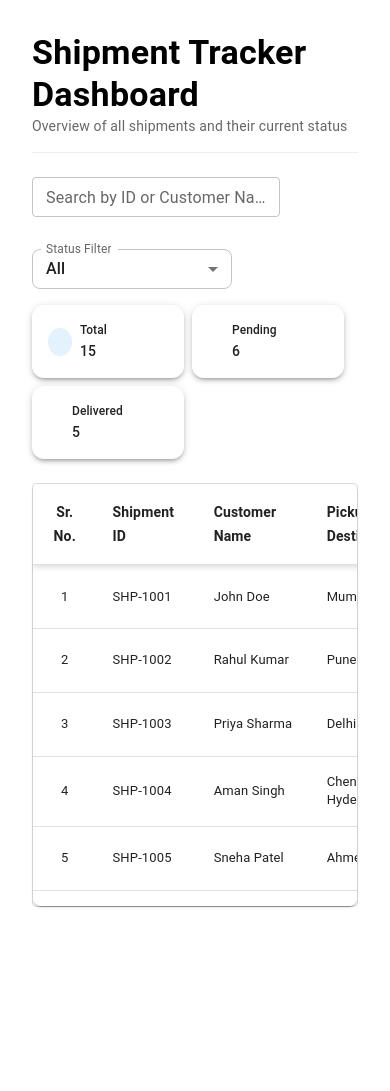
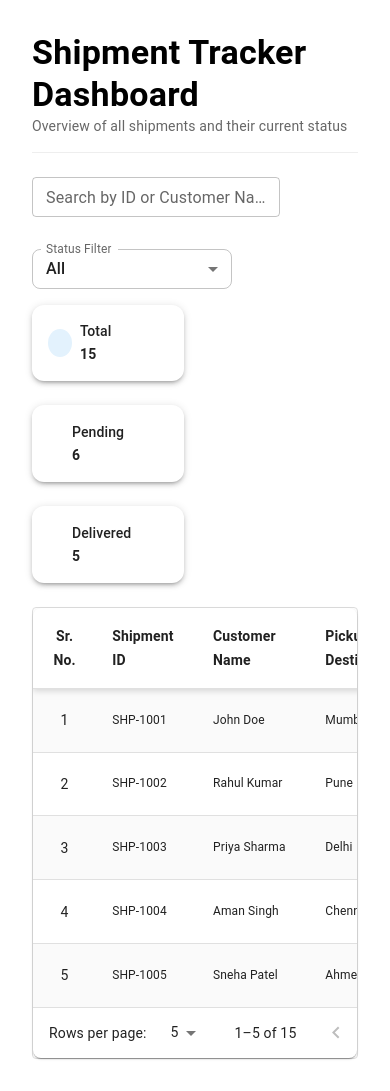
Before and after one commit to ghanshyamsatote/shipment-dashboard, a React (Vite) app: page / in a window 390 px wide. Before the commit the page ends 939 px from the top, so only its background shows below. Built offline with nearby package versions, Linux system fonts and the light colour scheme; some icons are missing.

Commit message:
update UI

```diff
--- a/src/components/ShipmentDetailModel.jsx
+++ b/src/components/ShipmentDetailModel.jsx
@@ -16,7 +16,7 @@ import CloseIcon from '@mui/icons-material/Close';
 import Fade from '@mui/material/Fade';
 import { useState, useEffect } from "react";
 const Transition = forwardRef(function Transition(props, ref) {
-  return <Fade ref={ref} {...props} timeout={{ enter: 500, exit: 500 }} />;
+  return <Fade ref={ref} {...props} timeout={{ enter: 300, exit: 500 }} />;
 });
 export default function ShipmentDetailModal({
   shipment,
@@ -61,16 +61,25 @@ useEffect(() => {
   {/* Close Button */}
   <IconButton
     onClick={onClose}
+    aria-label='close modal'
     sx={{
       position: "absolute",
       top: 8,
       right: 8,
       color: "text.secondary",
+       "&:hover": { bgcolor: "rgba(0,0,0,0.04)" }
     }}
   >
     <CloseIcon />
   </IconButton>
-
+ <DialogContent
+    dividers
+    sx={{
+      overflowY: "auto",
+      py: 2,
+      px: { xs: 1, sm: 2 },
+    }}
+  >
   {/* Top: Shipment title */}
    <Box mb={3}>
      <Typography variant="h5" fontWeight={700}>
@@ -101,8 +110,8 @@ useEffect(() => {
       </Box>
 
       {/* Shipment Info */}
-      <Box sx={{ mb: 3, p: 2, bgcolor: "#f9f9f9", borderRadius: 2 }}>
-        <Typography variant="subtitle2" fontWeight={600} sx={{ mb: 1 }}>
+      <Box sx={{ mb: 3, p: { xs: 1, sm: 2 }, bgcolor: "#f9f9f9", borderRadius: 2 }}>
+        <Typography variant="subtitle2" fontWeight={600} sx={{ mb: 2 }}>
           Shipment Info
         </Typography>
         <Grid container spacing={5}>
@@ -126,6 +135,9 @@ useEffect(() => {
               fullWidth
               sx={{ borderRadius: 2 }}
               onChange={(e) => setLocalStatus(e.target.value)}
+                MenuProps={{
+    PaperProps: { sx: { maxHeight: 200 } }
+  }}
             >
               <MenuItem value="Pending">Pending</MenuItem>
               <MenuItem value="In Transit">In Transit</MenuItem>
@@ -134,9 +146,9 @@ useEffect(() => {
           </Grid>
         </Grid>
       </Box>
-
+</DialogContent>
   {/* Actions */}
-  <Box display="flex" justifyContent="flex-end" gap={2} mt={4}>
+<DialogActions sx={{ px: 3, pb: 2 }}>
   <Button
     onClick={onClose}
     variant="outlined"
@@ -152,7 +164,8 @@ useEffect(() => {
   >
     Update
   </Button>
-  </Box>
+</DialogActions>
+
 </Dialog>
 
 
--- a/src/components/ShipmentTable.jsx
+++ b/src/components/ShipmentTable.jsx
@@ -7,76 +7,152 @@ import {
   TableRow,
   Paper,
   Button,
+  TablePagination
 } from "@mui/material";
 import VisibilityIcon from "@mui/icons-material/Visibility";
 import StatusBadge from "./StatusBadge";
+import { useState } from "react";
+export default function ShipmentTable({ shipments, onViewDetails }) {
+   const [page, setPage] = useState(0);
+  const [rowsPerPage, setRowsPerPage] = useState(
+  window.innerWidth < 768 ? 5 : 10
+);
 
-export default function ShipmentTable({ shipments, onViewDetails }) {
+  const handleChangePage = (event, newPage) => {
+    setPage(newPage);
+  };
+
+  const handleChangeRowsPerPage = (event) => {
+    setRowsPerPage(parseInt(event.target.value, 10));
+    setPage(0);
+  };
+
+    const paginatedShipments = shipments.slice(
+    page * rowsPerPage,
+    page * rowsPerPage + rowsPerPage
+  );
+
+
   return (
+    <>
+  <Paper sx={{ width: "100%", overflow: "hidden", borderRadius: 2 }}>
+      {/* Table container with fixed height */}
     <TableContainer
-  component={Paper}
   sx={{
-    maxHeight: { xs: "50vh", sm: "60vh", md: "65vh" },
-         // vertical scroll
-    overflow: "auto",        // vertical + horizontal scroll
-    borderRadius: 2,
-    fontFamily: "Roboto, Helvetica, Arial, sans-serif",
+    maxHeight: '60vh', // 60% of the viewport height
+    height:'auto',
+    overflowX: "auto",
+    width: "100%",
   }}
 >
+
+
         <Table stickyHeader sx={{ minWidth: 650 }}>
-        {/* Table Header */}
+          {/* Table Head */}
           <TableHead
             sx={{
               backgroundColor: "#f5f5f5",
-    boxShadow: "0px 2px 6px rgba(0,0,0,0.15)", // 👈 subtle shadow
+              boxShadow: "0px 2px 6px rgba(0,0,0,0.15)",
               position: "sticky",
               top: 0,
               zIndex: 2,
             }}
           >
-
-          <TableRow hover sx={{ "&:hover": { backgroundColor: "#f9f9f9" } }}>
-
-            <TableCell sx={{ fontWeight: 600, fontSize: 14, textAlign: "center" }}>
+            <TableRow
+              sx={{
+                "&:hover": { backgroundColor: "#f9f9f9" },
+                fontSize: 14,
+              }}
+            >
+              <TableCell sx={{ fontWeight: 600, textAlign: "center" }}>
                 Sr. No.
               </TableCell>
-            <TableCell sx={{ fontWeight: 600, fontSize: 14 }}>Shipment ID</TableCell>
-            <TableCell sx={{ fontWeight: 600, fontSize: 14 }}>Customer Name</TableCell>
-            <TableCell sx={{ fontWeight: 600, fontSize: 14 }}>Pickup Location → Destination</TableCell>
-            <TableCell sx={{ fontWeight: 600, fontSize: 14, textAlign: "center" }}>Status</TableCell>
-            <TableCell sx={{ fontWeight: 600, fontSize: 14, textAlign: "center" }}>Action</TableCell>
+              <TableCell sx={{ fontWeight: 600 }}>Shipment ID</TableCell>
+              <TableCell sx={{ fontWeight: 600 }}>Customer Name</TableCell>
+              <TableCell sx={{ fontWeight: 600 }}>
+                Pickup Location → Destination
+              </TableCell>
+              <TableCell sx={{ fontWeight: 600, textAlign: "center" }}>
+                Status
+              </TableCell>
+              <TableCell sx={{ fontWeight: 600, textAlign: "center" }}>
+                Action
+              </TableCell>
             </TableRow>
           </TableHead>
 
           {/* Table Body */}
-        {/* Show "No Data" message if shipments list is empty */}
-{shipments.length === 0 ? (
           <TableBody>
+            {paginatedShipments.length === 0 ? (
               <TableRow>
-      <TableCell colSpan={6} align="center" sx={{ py: 3, fontWeight: 600 }}>
-        Data not Found
+                <TableCell
+                  colSpan={6}
+                  align="center"
+                  sx={{ py: 5, fontStyle: "italic", color: "#999" }}
+                >
+                  No shipments found
                 </TableCell>
               </TableRow>
-  </TableBody>
             ) : (
-  <TableBody>
-    {shipments.map((shipment, index) => (
-      <TableRow key={shipment.id} hover>
-        <TableCell sx={{ fontSize: 13, textAlign: "center" }}>{index + 1}</TableCell>
-        <TableCell sx={{ fontSize: 13 }}>{shipment.id}</TableCell>
-        <TableCell sx={{ fontSize: 13 }}>{shipment.customerName}</TableCell>
-        <TableCell sx={{ fontSize: 13 }}>
+              <>
+                {paginatedShipments.map((shipment, index) => (
+                  <TableRow
+                    key={shipment.id}
+                    hover
+                    sx={{
+                      "&:nth-of-type(odd)": { backgroundColor: "#fafafa" },
+                    }}
+                  >
+                    <TableCell sx={{ textAlign: "center", fontSize: 14 }}>
+                      {page * rowsPerPage + index + 1}
+                    </TableCell>
+                    <TableCell
+  sx={{
+    fontSize: { xs: 12, sm: 13, md: 14 },
+    wordBreak: "break-word",
+    maxWidth: { xs: 120, sm: 200 },
+  }}
+>{shipment.id}</TableCell>
+                    <TableCell
+  sx={{
+    fontSize: { xs: 12, sm: 13, md: 14 },
+    wordBreak: "break-word",
+    maxWidth: { xs: 120, sm: 200 },
+  }}
+>
+                      {shipment.customerName}
+                    </TableCell>
+                    <TableCell
+  sx={{
+    fontSize: { xs: 12, sm: 13, md: 14 },
+    wordBreak: "break-word",
+    maxWidth: { xs: 120, sm: 200 },
+  }}
+>
                       {shipment.pickup} → {shipment.destination}
                     </TableCell>
-        <TableCell sx={{ textAlign: "center" }}>
+                    <TableCell
+  sx={{
+    fontSize: { xs: 12, sm: 13, md: 14 },
+    wordBreak: "break-word",
+    maxWidth: { xs: 120, sm: 200 },
+  }}
+>
                       <StatusBadge status={shipment.status} />
                     </TableCell>
-        <TableCell sx={{ textAlign: "center" }}>
+                    <TableCell
+  sx={{
+    fontSize: { xs: 12, sm: 13, md: 14 },
+    wordBreak: "break-word",
+    maxWidth: { xs: 120, sm: 200 },
+  }}
+>
                       <Button
                         variant="contained"
                         color="primary"
                         size="small"
                         startIcon={<VisibilityIcon />}
+                        sx={{ minWidth: 80 }}
                         onClick={() => onViewDetails(shipment)}
                       >
                         View
@@ -84,10 +160,29 @@ export default function ShipmentTable({ shipments, onViewDetails }) {
                     </TableCell>
                   </TableRow>
                 ))}
+
+                {/* Empty rows to maintain table height */}
+
+              </>
+            )}
           </TableBody>
-)}
-
         </Table>
       </TableContainer>
+
+      {/* Pagination */}
+      <TablePagination
+        component="div"
+        count={shipments.length}
+        page={page}
+        onPageChange={handleChangePage}
+        rowsPerPage={rowsPerPage}
+        onRowsPerPageChange={handleChangeRowsPerPage}
+        rowsPerPageOptions={[5, 10, 25, 50]}
+        sx={{
+          "& .MuiTablePagination-toolbar": { minHeight: 50 },
+        }}
+      />
+    </Paper>
+</>
   );
 }
--- a/src/pages/ShipmentList.jsx
+++ b/src/pages/ShipmentList.jsx
@@ -53,12 +53,12 @@ export default function ShipmentList() {
           <FilterBar searchQuery={searchQuery} setSearchQuery={setSearchQuery} />
 
         </Box>
-        <Box>
+        <Box sx={{gap: { xs: 3, md: 2 }}}>
             <FilterStatus   statusFilter={statusFilter} setStatusFilter={setStatusFilter}/>
         </Box>
 
         {/* Stats Cards */}
-        <Box sx={{ display: "flex", gap: 1, flexWrap: "wrap", flex: 1 }}>
+        <Box sx={{ display: "flex", gap: { xs: 3, md: 2 }, flexWrap: "wrap", flex: 1 }}>
          <Card sx={{
   p: 2,
   flex: "0 1 120px",
@@ -74,8 +74,8 @@ export default function ShipmentList() {
 </Box>
 
             <Box>
-              <Typography variant="subtitle2" sx={{ fontSize: 12 }}>Total</Typography>
-              <Typography variant="h6" sx={{ fontSize: 14 }}>{shipments.length}</Typography>
+              <Typography variant="subtitle2" sx={{ fontSize: 14 }}>Total</Typography>
+              <Typography variant="h6" sx={{ fontSize: 14, fontWeight: 700 }}>{shipments.length}</Typography>
             </Box>
           </Card>
 
@@ -91,8 +91,8 @@ export default function ShipmentList() {
 
             <PendingActionsIcon color="warning" fontSize="small" />
             <Box>
-              <Typography variant="subtitle2" sx={{ fontSize: 12 }}>Pending</Typography>
-              <Typography variant="h6" sx={{ fontSize: 14 }}>
+              <Typography variant="h6" sx={{ fontSize: 14 }}>Pending</Typography>
+              <Typography variant="h6" sx={{ fontSize: 14, fontWeight: 700 }}>
                 {shipments.filter((s) => s.status === "Pending").length}
               </Typography>
             </Box>
@@ -110,8 +110,8 @@ export default function ShipmentList() {
 
             <DoneAllIcon color="success" fontSize="small" />
             <Box>
-              <Typography variant="subtitle2" sx={{ fontSize: 12 }}>Delivered</Typography>
-              <Typography variant="h6" sx={{ fontSize: 14 }}>
+              <Typography variant="h6" sx={{ fontSize: 14}}>Delivered</Typography>
+              <Typography variant="h6" sx={{ fontSize: 14, fontWeight: 700 }}>
                 {shipments.filter((s) => s.status === "Delivered").length}
               </Typography>
             </Box>
@@ -125,6 +125,7 @@ export default function ShipmentList() {
 </Box>
 
 
+
       {/* Shipment Detail Modal */}
       <ShipmentDetailModel
         shipment={selectedShipment}
```
Lines whose indentation alone changed are shown as unchanged.
